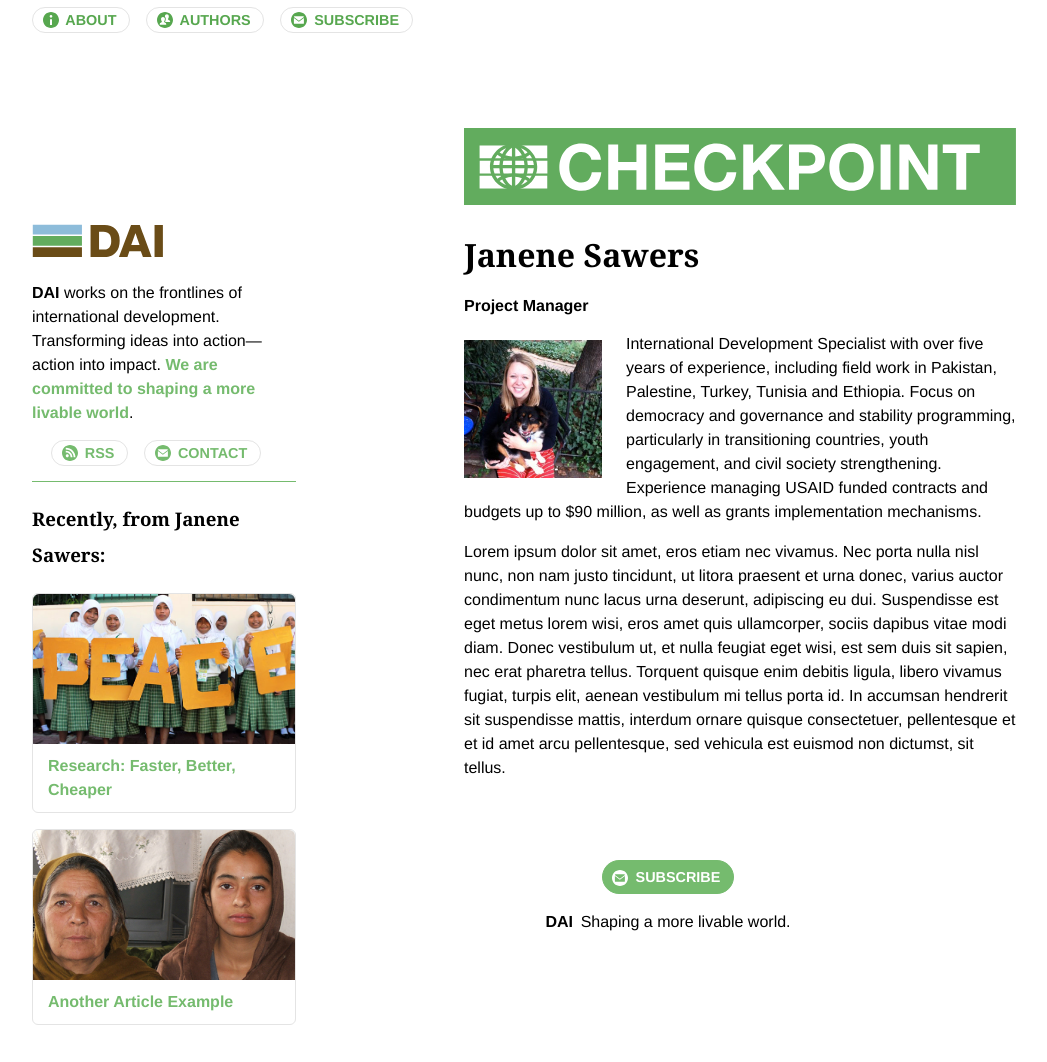
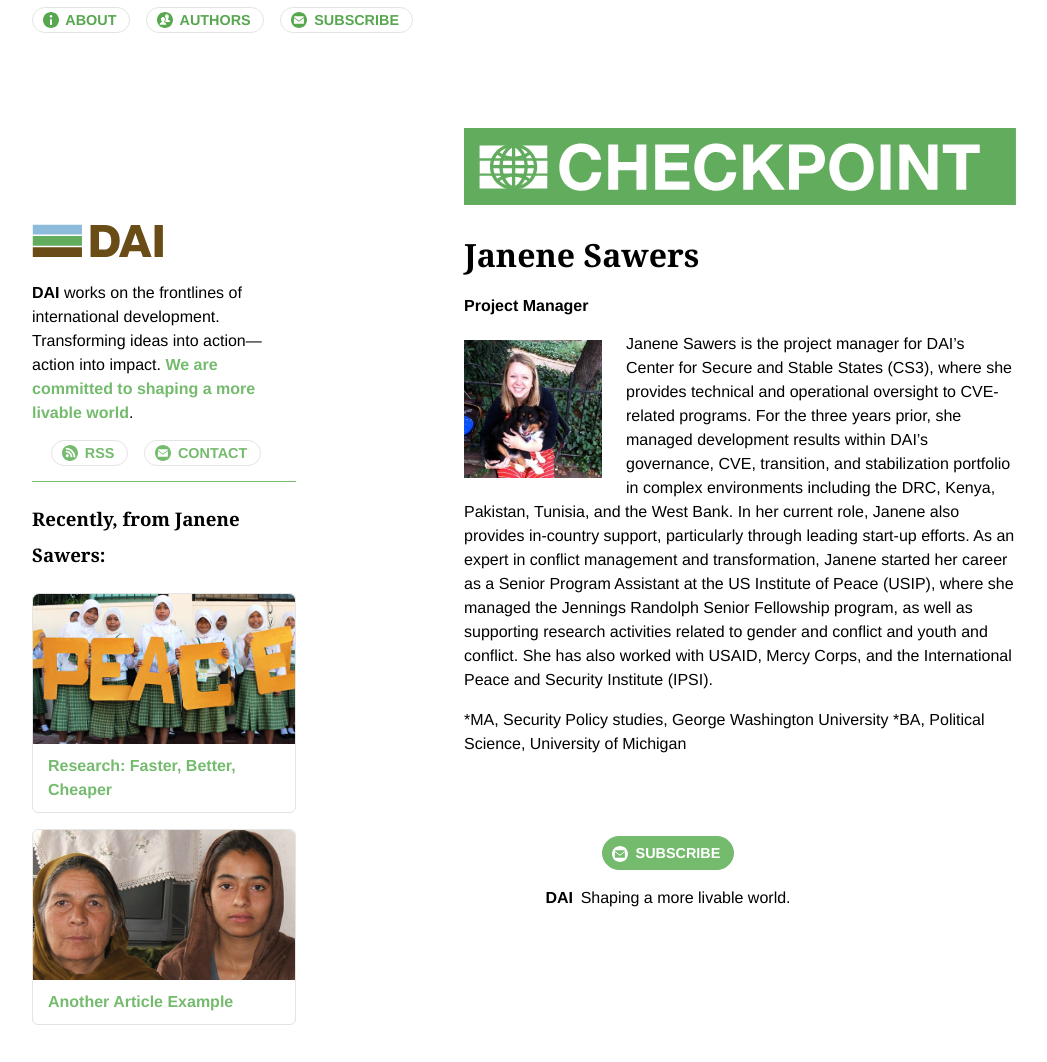
Before and after one commit to BryanSchuetz/CS-, a Jekyll site: the page built from _authors/janene-sawers.markdown, in a window 1280 px wide. Shown: the whole page, without its empty margins (116-1163 px from the left). Built offline with Jekyll 4.4.1, drawn with Linux system fonts in a browser that asks for light colours.

Commit message:
Updated Janene Sawers

```diff
--- a/_authors/janene-sawers.markdown
+++ b/_authors/janene-sawers.markdown
@@ -5,8 +5,6 @@ Job: Project Manager
 Image: "/uploads/janene.jpg"
 ---
 
-International Development Specialist with over five years of experience, including field work in Pakistan, Palestine, Turkey, Tunisia and Ethiopia. Focus on democracy and governance and stability programming, particularly in transitioning countries, youth engagement, and civil society strengthening. Experience managing USAID funded contracts and budgets up to $90 million, as well as grants implementation mechanisms.
+Janene Sawers is the project manager for DAI's Center for Secure and Stable States (CS3), where she provides technical and operational oversight to CVE-related programs. For the three years prior, she managed development results within DAI's governance, CVE, transition, and stabilization portfolio in complex environments including the DRC, Kenya, Pakistan, Tunisia, and the West Bank. In her current role, Janene also provides in-country support, particularly through leading start-up efforts. As an expert in conflict management and transformation, Janene started her career as a Senior Program Assistant at the US Institute of Peace (USIP), where she managed the Jennings Randolph Senior Fellowship program, as well as supporting research activities related to gender and conflict and youth and conflict. She has also worked with USAID, Mercy Corps, and the International Peace and Security Institute (IPSI).
 
-<!--more-->
-
-Lorem ipsum dolor sit amet, eros etiam nec vivamus. Nec porta nulla nisl nunc, non nam justo tincidunt, ut litora praesent et urna donec, varius auctor condimentum nunc lacus urna deserunt, adipiscing eu dui. Suspendisse est eget metus lorem wisi, eros amet quis ullamcorper, sociis dapibus vitae modi diam. Donec vestibulum ut, et nulla feugiat eget wisi, est sem duis sit sapien, nec erat pharetra tellus. Torquent quisque enim debitis ligula, libero vivamus fugiat, turpis elit, aenean vestibulum mi tellus porta id. In accumsan hendrerit sit suspendisse mattis, interdum ornare quisque consectetuer, pellentesque et et id amet arcu pellentesque, sed vehicula est euismod non dictumst, sit tellus.
+\*MA, Security Policy studies, George Washington University \*BA, Political Science, University of Michigan
```
